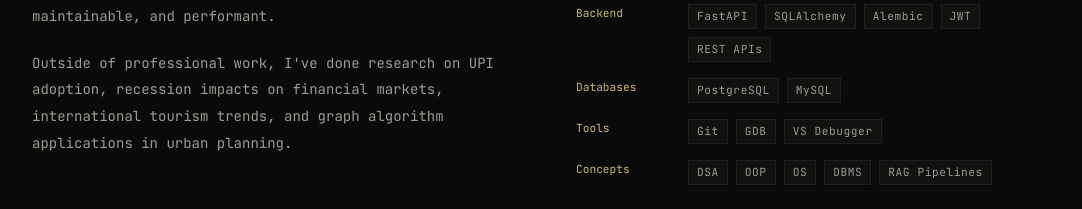
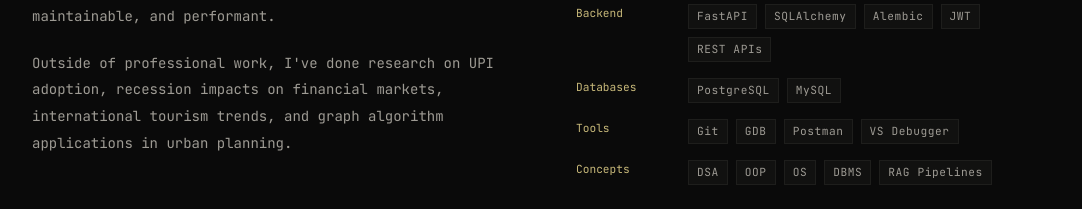
Before and after one commit to AmoghShukla/Amogh_Portfolio, a Next.js app: page / in a window 1280 px wide. Shown: the part 1054-1263 px from the top of the page, without its empty margins (96-1178 px from the left). Built offline with nearby package versions, Linux system fonts and the light colour scheme.

Commit message:
update: add Postman to Tools section in About component

```diff
--- a/components/About.tsx
+++ b/components/About.tsx
@@ -3,7 +3,7 @@ export default function About() {
     { cat: "Languages", items: ["Python", "C++", "SQL"] },
     { cat: "Backend", items: ["FastAPI", "SQLAlchemy", "Alembic", "JWT", "REST APIs"] },
     { cat: "Databases", items: ["PostgreSQL", "MySQL"] },
-    { cat: "Tools", items: ["Git", "GDB", "VS Debugger"] },
+    { cat: "Tools", items: ["Git", "GDB", "Postman", "VS Debugger"] },
     { cat: "Concepts", items: ["DSA", "OOP", "OS", "DBMS", "RAG Pipelines"] },
   ];
 
```
